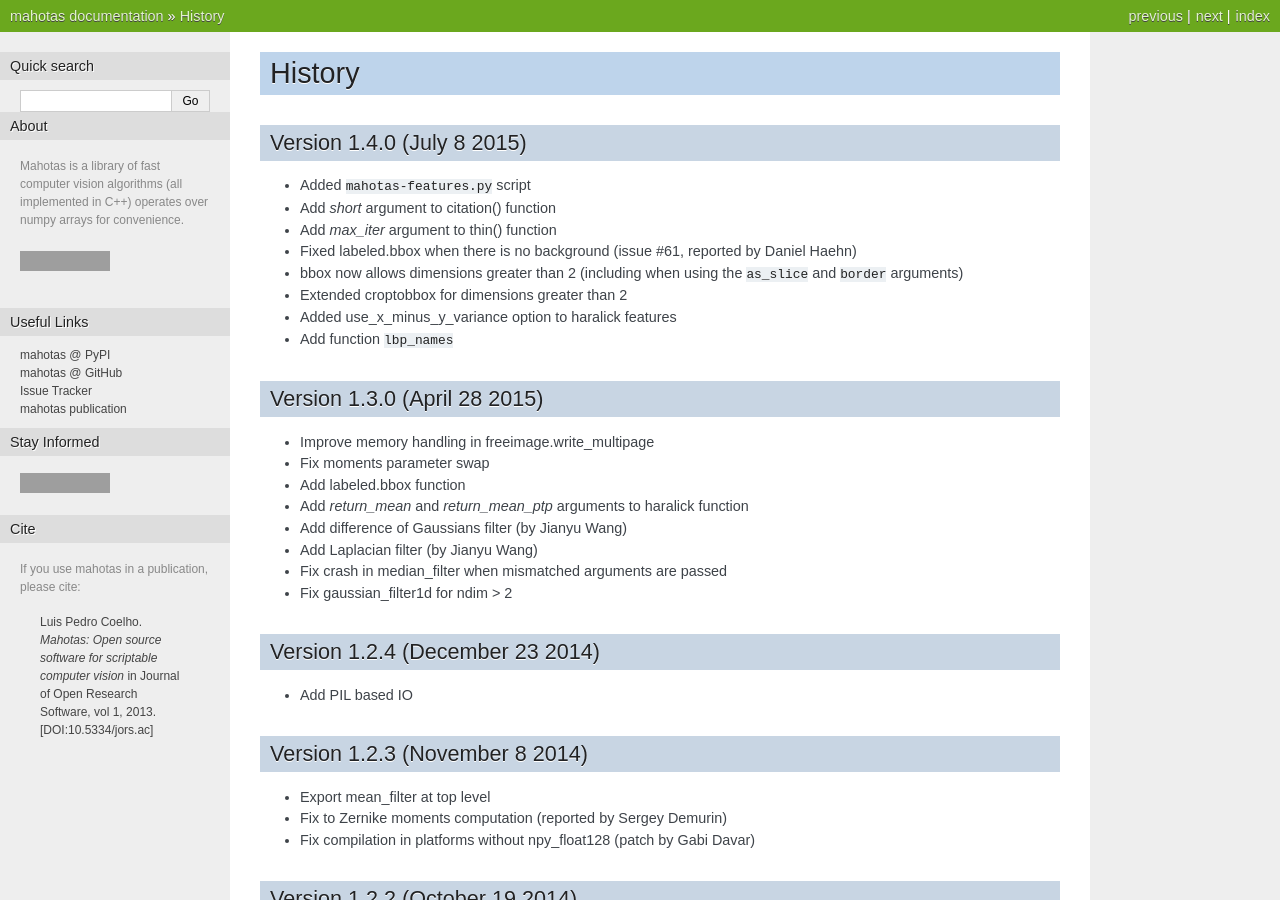
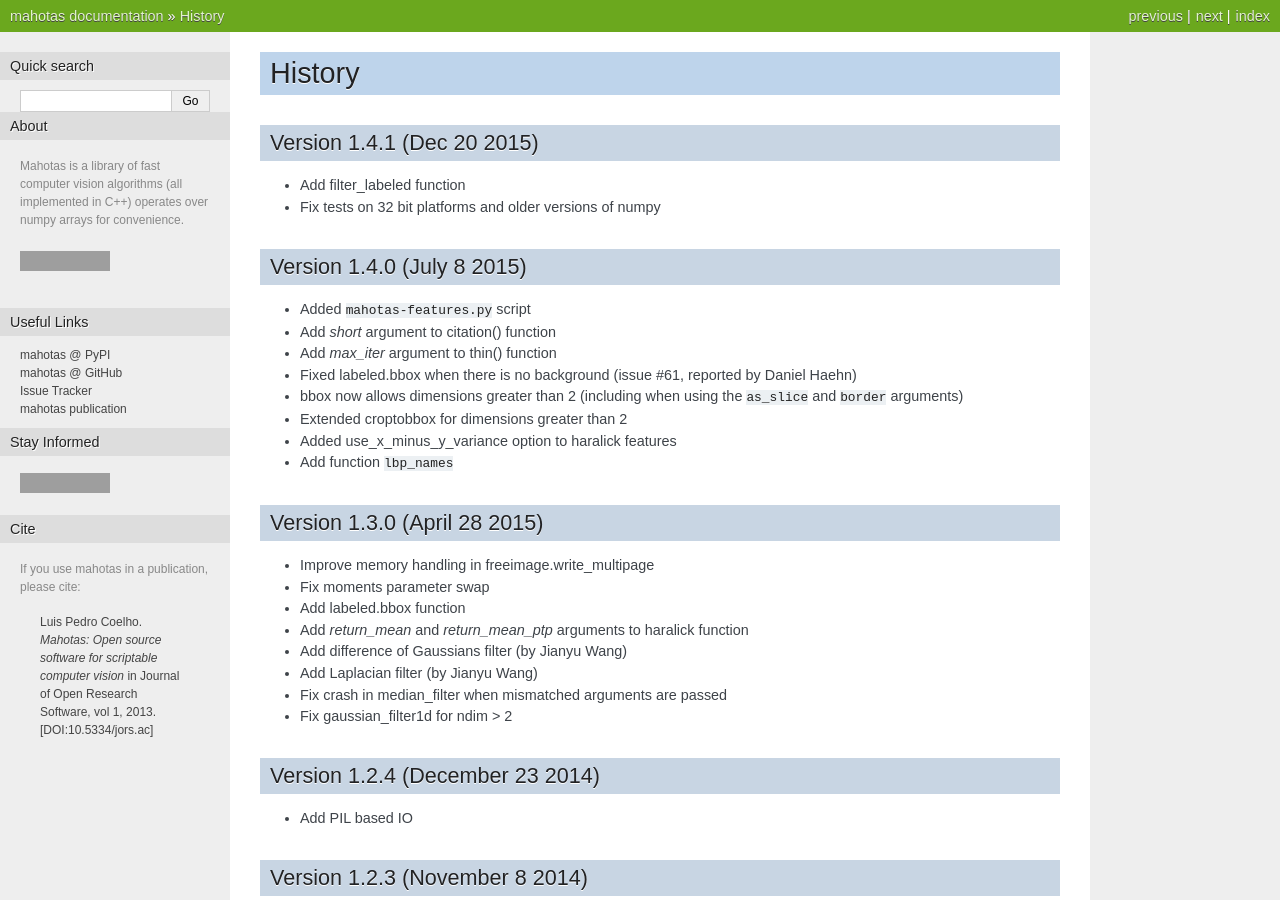
Before and after one commit to luispedro/mahotas, a Sphinx documentation site: the page built from docs/source/history.rst, in a window 1280 px wide and 900 px high, cut to the strip 0-900 px from the top of the window. Built offline with Sphinx 7.4.7, drawn with Linux system fonts in a browser that asks for light colours; formulas are drawn with MathJax 3; the version number could not be read and is left out; grey boxes are pictures that could not be loaded.

Commit message:
BLD Release 1.4.1
This includes testing fixes for some systems. As failures in testing
sometimes cause installation to abort, this warrants a new release.

Also, adds the filter_labeled function.

Full ChangeLog:
	* Add filter_labeled function
	* Fix tests on 32 bit platforms and older versions of numpy

```diff
--- a/README.rst
+++ b/README.rst
@@ -229,6 +229,11 @@
 Recent Changes
 --------------
 
+Version 1.4.1 (Dec 20 2015)
+~~~~~~~~~~~~~~~~~~~~~~~~~~~
+- Add filter_labeled function
+- Fix tests on 32 bit platforms and older versions of numpy
+
 Version 1.4.0 (July 8 2015)
 ~~~~~~~~~~~~~~~~~~~~~~~~~~~
 - Added ``mahotas-features.py`` script
--- a/docs/source/history.rst
+++ b/docs/source/history.rst
@@ -1,6 +1,11 @@
 =======
 History
 =======
+
+Version 1.4.1 (Dec 20 2015)
+~~~~~~~~~~~~~~~~~~~~~~~~~~~
+- Add filter_labeled function
+- Fix tests on 32 bit platforms and older versions of numpy
 
 Version 1.4.0 (July 8 2015)
 ~~~~~~~~~~~~~~~~~~~~~~~~~~~
```
Also changed, not shown: 3 other files.
